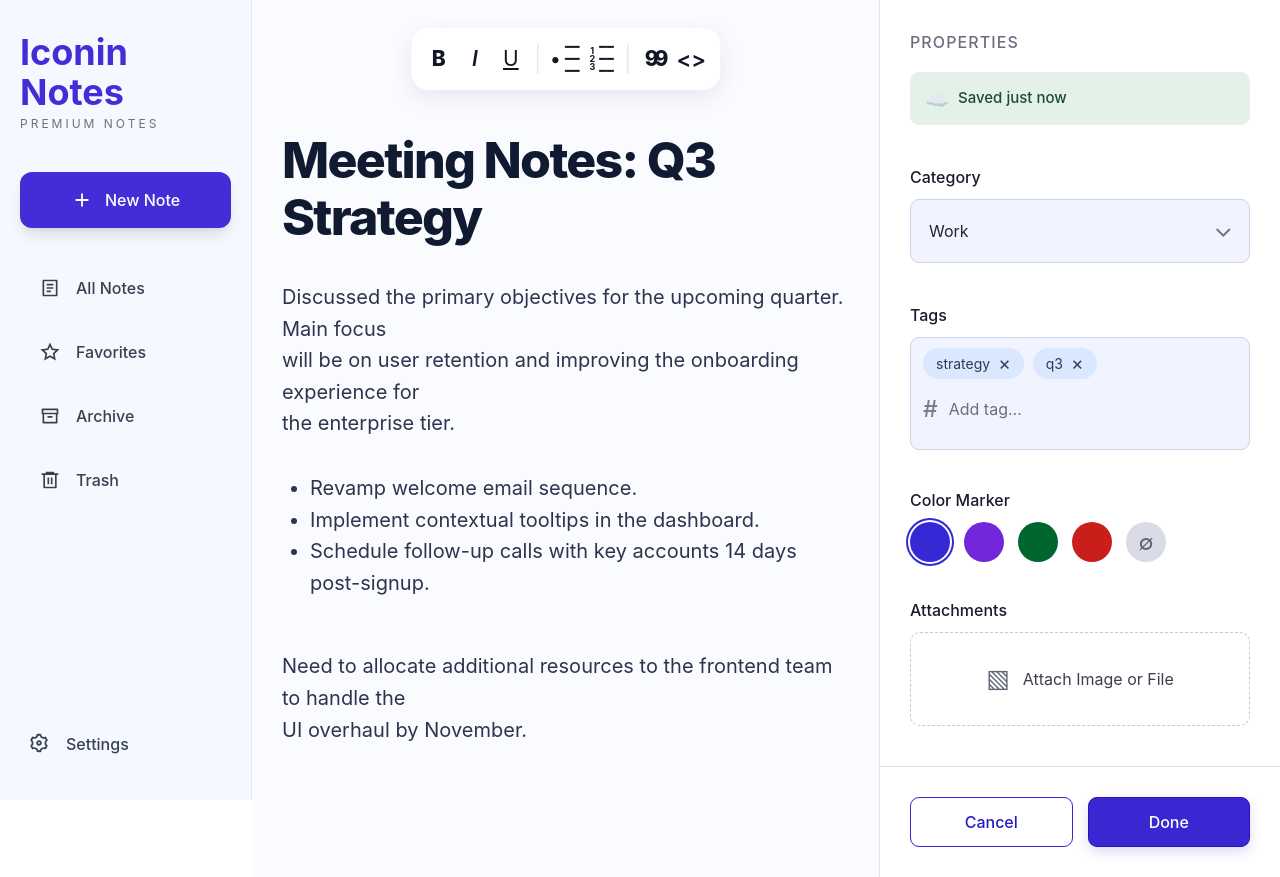
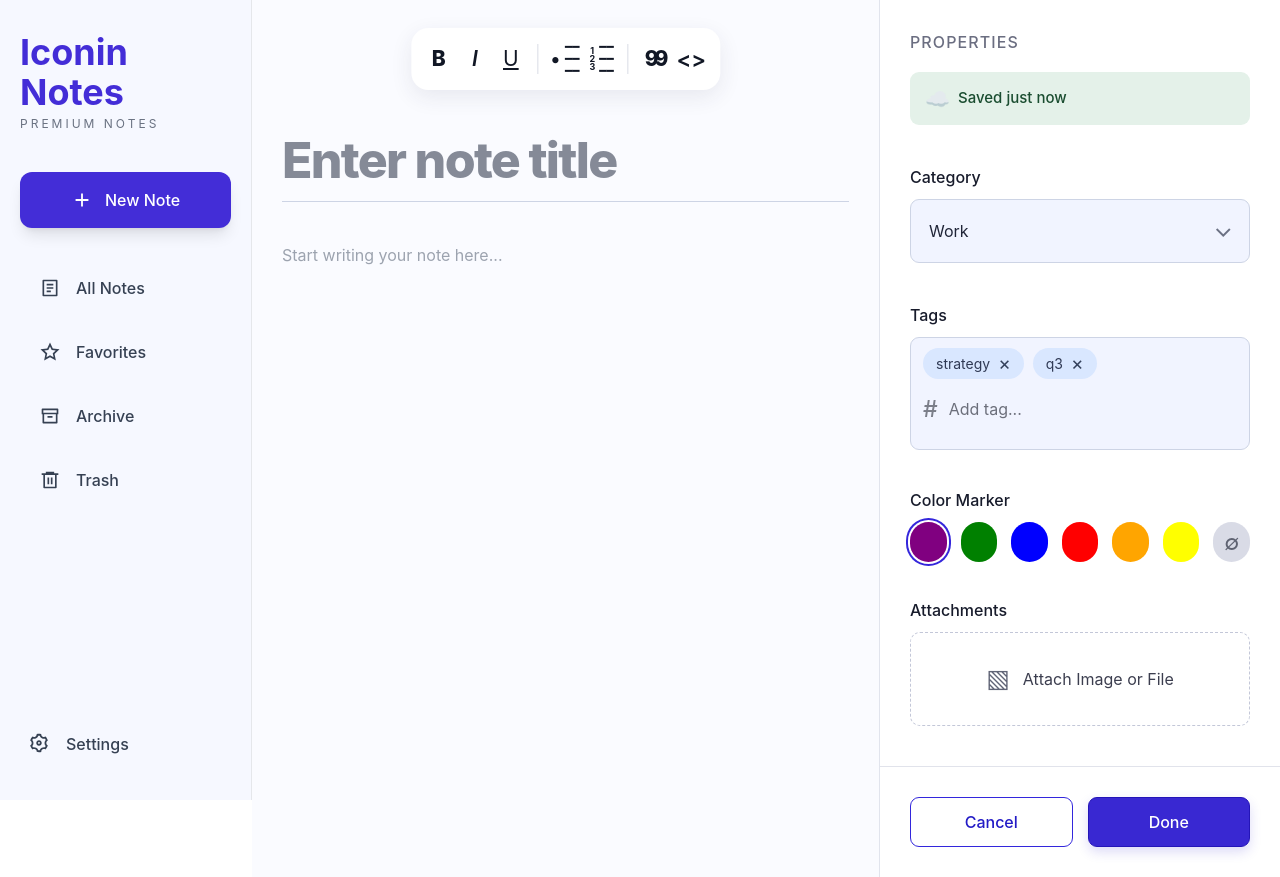
Before and after one commit to SharadCodes15/javascript_Projects, a React (Vite) app in the folder Notes_app/Iconic_Notes/: page /create in a window 1280 px wide. Built offline with nearby package versions, Linux system fonts and the light colour scheme.

Commit message:
[Iconic_Notes -> Frontend] Create Notes Backend Integration

```diff
--- a/Notes_app/Iconic_Notes/src/components/Editor.jsx
+++ b/Notes_app/Iconic_Notes/src/components/Editor.jsx
@@ -1,54 +1,44 @@
-import React from "react";
+import React, { useEffect, useRef, useState } from "react";
 
-export default function Editor() {
+export default function Editor({ title, setTitle, text, setText }) {
+  const editorRef = useRef(null);
+  const [hasFocus, setHasFocus] = useState(false);
+
   const format = (command, value = null) => {
     document.execCommand(command, false, value);
   };
 
+  useEffect(() => {
+    if (editorRef.current && editorRef.current.innerText !== text) {
+      editorRef.current.innerText = text;
+    }
+  }, [text]);
+
   return (
     <main className="relative min-h-screen flex-1 overflow-hidden border-r border-[#e1e4ed] bg-[#fafbff]">
-
-      {/* Floating toolbar */}
-      <div
-        className="
-          absolute left-1/2 top-7 z-10
-          flex h-[62px] min-w-[295px] -translate-x-1/2
-          items-center justify-center gap-2
-          rounded-[17px] bg-white px-3.5
-          shadow-[0_7px_22px_rgba(40,45,80,0.09)]
-        "
-      >
+      <div className="absolute left-1/2 top-7 z-10 flex h-[62px] min-w-[295px] -translate-x-1/2 items-center justify-center gap-2 rounded-[17px] bg-white px-3.5 shadow-[0_7px_22px_rgba(40,45,80,0.09)]">
         <button
           onClick={() => format("bold")}
-          className="flex h-9 min-w-7 items-center justify-center rounded px-1.5
-                     text-[21px] font-extrabold text-[#111725] hover:bg-gray-100"
+          className="flex h-9 min-w-7 items-center justify-center rounded px-1.5 text-[21px] font-extrabold text-[#111725] hover:bg-gray-100"
         >
           B
         </button>
-
         <button
           onClick={() => format("italic")}
-          className="flex h-9 min-w-7 items-center justify-center rounded px-1.5
-                     text-[21px] font-semibold italic text-[#111725] hover:bg-gray-100"
+          className="flex h-9 min-w-7 items-center justify-center rounded px-1.5 text-[21px] font-semibold italic text-[#111725] hover:bg-gray-100"
         >
           I
         </button>
-
         <button
           onClick={() => format("underline")}
-          className="flex h-9 min-w-7 items-center justify-center rounded px-1.5
-                     text-[21px] text-[#111725] underline hover:bg-gray-100"
+          className="flex h-9 min-w-7 items-center justify-center rounded px-1.5 text-[21px] text-[#111725] underline hover:bg-gray-100"
         >
           U
         </button>
-
         <span className="mx-1 h-[30px] w-px bg-[#d9dce5]" />
-
-        {/* Bullet list */}
         <button
           onClick={() => format("insertUnorderedList")}
-          className="flex h-9 min-w-7 items-center justify-center rounded
-                     text-[#111725] hover:bg-gray-100"
+          className="flex h-9 min-w-7 items-center justify-center rounded text-[#111725] hover:bg-gray-100"
         >
           <span className="mr-1 text-xl">•</span>
           <span className="text-xs leading-3">
@@ -57,12 +47,9 @@ export default function Editor() {
             <span className="block">━━</span>
           </span>
         </button>
-
-        {/* Numbered list */}
         <button
           onClick={() => format("insertOrderedList")}
-          className="flex h-9 min-w-7 items-center justify-center rounded
-                     text-[#111725] hover:bg-gray-100"
+          className="flex h-9 min-w-7 items-center justify-center rounded text-[#111725] hover:bg-gray-100"
         >
           <span className="text-[9px] font-bold leading-[8px]">
             1<br />
@@ -75,83 +62,48 @@ export default function Editor() {
             <span className="block">━━</span>
           </span>
         </button>
-
         <span className="mx-1 h-[30px] w-px bg-[#d9dce5]" />
-
-        {/* Quote */}
         <button
           onClick={() => format("formatBlock", "blockquote")}
-          className="flex h-9 min-w-7 items-center justify-center rounded
-                     text-[21px] font-extrabold tracking-[-4px]
-                     text-[#111725] hover:bg-gray-100"
+          className="flex h-9 min-w-7 items-center justify-center rounded text-[21px] font-extrabold tracking-[-4px] text-[#111725] hover:bg-gray-100"
         >
           99
         </button>
-
-        {/* Code */}
         <button
           onClick={() => format("formatBlock", "pre")}
-          className="flex h-9 min-w-7 items-center justify-center rounded
-                     text-[22px] font-semibold text-[#111725]
-                     hover:bg-gray-100"
+          className="flex h-9 min-w-7 items-center justify-center rounded text-[22px] font-semibold text-[#111725] hover:bg-gray-100"
         >
           {"<>"}
         </button>
       </div>
 
-      {/* Editor document */}
       <div className="mx-auto w-full max-w-[850px] px-[30px] pb-20 pt-[132px]">
+        <input
+          value={title}
+          onChange={(e) => setTitle(e.target.value)}
+          placeholder="Enter note title"
+          className="mb-[37px] w-full border-b border-[#cdd4e5] bg-transparent pb-3 text-[50px] font-extrabold leading-[1.13] tracking-[-1.7px] text-[#101a30] outline-none"
+        />
 
-        <h1
-          className="
-            mb-[37px]
-            text-[50px]
-            font-extrabold
-            leading-[1.13]
-            tracking-[-1.7px]
-            text-[#101a30]
-          "
-        >
-          Meeting Notes: Q3 Strategy
-        </h1>
-
-        <div
-          contentEditable
-          suppressContentEditableWarning
-          className="
-            text-[20px]
-            leading-[1.58]
-            tracking-[0.02px]
-            text-[#30334e]
-            outline-none
-          "
-        >
-          <p className="mb-[33px]">
-            Discussed the primary objectives for the upcoming quarter. Main
-            focus
-            <br />
-            will be on user retention and improving the onboarding experience
-            for
-            <br />
-            the enterprise tier.
-          </p>
-
-          <ul className="mb-[52px] list-disc pl-7">
-            <li>Revamp welcome email sequence.</li>
-
-            <li>Implement contextual tooltips in the dashboard.</li>
-
-            <li>
-              Schedule follow-up calls with key accounts 14 days post-signup.
-            </li>
-          </ul>
-
-          <p className="mb-[33px]">
-            Need to allocate additional resources to the frontend team to
-            handle the
-            <br />
-            UI overhaul by November.
-          </p>
+        <div className="relative">
+          <div
+            ref={editorRef}
+            contentEditable
+            suppressContentEditableWarning
+            onInput={() => {
+              if (editorRef.current) {
+                setText(editorRef.current.innerText);
+              }
+            }}
+            onFocus={() => setHasFocus(true)}
+            onBlur={() => setHasFocus(false)}
+            className="min-h-[300px] text-[20px] leading-[1.58] tracking-[0.02px] text-[#30334e] outline-none"
+          />
+          {!text && !hasFocus && (
+            <div className="pointer-events-none absolute left-0 top-0 mt-1 text-[#9ca3af]">
+              Start writing your note here...
+            </div>
+          )}
         </div>
       </div>
     </main>
--- a/Notes_app/Iconic_Notes/src/components/Property.jsx
+++ b/Notes_app/Iconic_Notes/src/components/Property.jsx
@@ -1,275 +1,112 @@
 import React, { useRef, useState } from "react";
 
-const colors = [
-  "#3529d5",
-  "#7227db",
-  "#00652f",
-  "#c91e19",
-];
+const colors = ["purple", "green", "blue", "red", "orange", "yellow"];
 
-export default function PropertiesPanel() {
-  const [category, setCategory] = useState("Work");
-
-  const [tags, setTags] = useState([
-    "strategy",
-    "q3",
-  ]);
-
+export default function PropertiesPanel({
+  category,
+  setCategory,
+  tags,
+  setTags,
+  selectedColor,
+  setSelectedColor,
+  image,
+  setImage,
+  pinned,
+  setPinned,
+  saved,
+  setSaved,
+  onSave,
+}) {
   const [tagInput, setTagInput] = useState("");
-
-  const [selectedColor, setSelectedColor] = useState(0);
-
-  const [saved, setSaved] = useState(true);
-
   const fileInputRef = useRef(null);
 
-  const markChanged = () => {
-    setSaved(false);
-  };
+  const markChanged = () => setSaved(false);
 
   const addTag = (e) => {
     if (e.key !== "Enter") return;
-
     const value = tagInput.trim().replace(/^#/, "");
-
     if (!value) return;
-
     if (!tags.includes(value)) {
       setTags((prev) => [...prev, value]);
     }
-
     setTagInput("");
-    setSaved(false);
+    markChanged();
   };
 
   const removeTag = (tag) => {
-    setTags((prev) =>
-      prev.filter((item) => item !== tag)
-    );
-
-    setSaved(false);
+    setTags((prev) => prev.filter((item) => item !== tag));
+    markChanged();
   };
 
-  const save = () => {
-    setSaved(true);
+  const handleFileChange = (e) => {
+    const file = e.target.files?.[0];
+    if (!file) return;
+    setImage(file.name);
+    markChanged();
   };
 
   return (
     <aside className="flex min-h-screen w-[400px] flex-col bg-white">
+      <div className="px-[30px] pb-10 pt-[30px]">
+        <h2 className="mb-[18px] text-[16px] font-medium tracking-[1.1px] text-[#6b6e81]">PROPERTIES</h2>
 
-      {/* Content */}
-      <div className="px-[30px] pb-10 pt-[30px]">
-
-        {/* Title */}
-        <h2
-          className="
-            mb-[18px]
-            text-[16px]
-            font-medium
-            tracking-[1.1px]
-            text-[#6b6e81]
-          "
+        <div
+          className={`mb-10 flex h-[53px] items-center gap-2 rounded-[9px] px-[15px] text-[15px] font-medium ${
+            saved ? "bg-[#e4f1e9] text-[#1a4d30]" : "bg-[#fff2dc] text-[#7d4a00]"
+          }`}
         >
-          PROPERTIES
-        </h2>
-
-        {/* Saved */}
-        <div
-          className={`
-            mb-10 flex h-[53px] items-center gap-2
-            rounded-[9px] px-[15px]
-            text-[15px] font-medium
-            ${
-              saved
-                ? "bg-[#e4f1e9] text-[#1a4d30]"
-                : "bg-[#fff2dc] text-[#7d4a00]"
-            }
-          `}
-        >
-          <span className="text-[20px]">
-            ☁
-          </span>
-
-          {saved
-            ? "Saved just now"
-            : "Unsaved changes"}
+          <span className="text-[20px]">☁</span>
+          {saved ? "Saved just now" : "Unsaved changes"}
         </div>
 
-        {/* Category */}
         <div className="mb-10">
-
-          <label
-            className="
-              mb-[10px]
-              block
-              text-[16px]
-              font-medium
-              text-[#171b2b]
-            "
-          >
-            Category
-          </label>
-
+          <label className="mb-[10px] block text-[16px] font-medium text-[#171b2b]">Category</label>
           <div className="relative">
-
             <select
               value={category}
               onChange={(e) => {
                 setCategory(e.target.value);
                 markChanged();
               }}
-              className="
-                h-16
-                w-full
-                appearance-none
-                rounded-[9px]
-                border
-                border-[#cdd4e5]
-                bg-[#f1f4ff]
-                px-[18px]
-                text-[16px]
-                text-[#202538]
-                outline-none
-              "
+              className="h-16 w-full appearance-none rounded-[9px] border border-[#cdd4e5] bg-[#f1f4ff] px-[18px] text-[16px] text-[#202538] outline-none"
             >
               <option>Work</option>
               <option>Personal</option>
               <option>Ideas</option>
               <option>Study</option>
             </select>
-
-            <span
-              className="
-                pointer-events-none
-                absolute right-[17px] top-[15px]
-                text-[25px]
-                leading-7
-                text-[#6b7184]
-              "
-            >
-              ⌄
-            </span>
-
+            <span className="pointer-events-none absolute right-[17px] top-[15px] text-[25px] leading-7 text-[#6b7184]">⌄</span>
           </div>
         </div>
 
-        {/* Tags */}
         <div className="mb-[38px]">
-
-          <label
-            className="
-              mb-[10px]
-              block
-              text-[16px]
-              font-medium
-              text-[#171b2b]
-            "
-          >
-            Tags
-          </label>
-
-          <div
-            className="
-              min-h-[113px]
-              rounded-[9px]
-              border
-              border-[#cdd4e5]
-              bg-[#f1f4ff]
-              px-3
-              py-[10px]
-            "
-          >
-
-            {/* Existing tags */}
+          <label className="mb-[10px] block text-[16px] font-medium text-[#171b2b]">Tags</label>
+          <div className="min-h-[113px] rounded-[9px] border border-[#cdd4e5] bg-[#f1f4ff] px-3 py-[10px]">
             <div className="flex flex-wrap gap-[9px]">
-
               {tags.map((tag) => (
-                <span
-                  key={tag}
-                  className="
-                    flex items-center gap-2
-                    rounded-[18px]
-                    bg-[#d9e7ff]
-                    px-[13px] py-[5px]
-                    text-[14px]
-                    text-[#303a55]
-                  "
-                >
+                <span key={tag} className="flex items-center gap-2 rounded-[18px] bg-[#d9e7ff] px-[13px] py-[5px] text-[14px] text-[#303a55]">
                   {tag}
-
-                  <button
-                    onClick={() => removeTag(tag)}
-                    className="
-                      border-0
-                      bg-transparent
-                      p-0
-                      text-[19px]
-                      leading-[15px]
-                      text-[#34415c]
-                    "
-                  >
-                    ×
-                  </button>
+                  <button onClick={() => removeTag(tag)} className="border-0 bg-transparent p-0 text-[19px] leading-[15px] text-[#34415c]">×</button>
                 </span>
               ))}
-
             </div>
-
-            {/* Tag input */}
             <div className="mt-[13px] flex items-center">
-
-              <span
-                className="
-                  mr-[11px]
-                  text-[23px]
-                  font-medium
-                  text-[#7b7e89]
-                "
-              >
-                #
-              </span>
-
+              <span className="mr-[11px] text-[23px] font-medium text-[#7b7e89]">#</span>
               <input
                 type="text"
                 value={tagInput}
                 placeholder="Add tag..."
-                onChange={(e) =>
-                  setTagInput(e.target.value)
-                }
+                onChange={(e) => setTagInput(e.target.value)}
                 onKeyDown={addTag}
-                className="
-                  w-full
-                  border-none
-                  bg-transparent
-                  text-[16px]
-                  text-[#222]
-                  outline-none
-                  placeholder:text-[#6c6f7b]
-                "
+                className="w-full border-none bg-transparent text-[16px] text-[#222] outline-none placeholder:text-[#6c6f7b]"
               />
-
             </div>
-
           </div>
         </div>
 
-        {/* Color marker */}
         <div className="mb-[36px]">
-
-          <label
-            className="
-              mb-[10px]
-              block
-              text-[16px]
-              font-medium
-              text-[#171b2b]
-            "
-          >
-            Color Marker
-          </label>
-
+          <label className="mb-[10px] block text-[16px] font-medium text-[#171b2b]">Color Marker</label>
           <div className="flex items-center gap-[14px]">
-
             {colors.map((color, index) => (
               <button
                 key={color}
@@ -277,157 +114,40 @@ export default function PropertiesPanel() {
                   setSelectedColor(index);
                   markChanged();
                 }}
-                className={`
-                  relative
-                  h-10
-                  w-10
-                  rounded-full
-                  border-0
-                  ${
-                    selectedColor === index
-                      ? "ring-2 ring-[#3426db] ring-offset-2"
-                      : ""
-                  }
-                `}
-                style={{
-                  backgroundColor: color,
-                }}
+                className={`relative h-10 w-10 rounded-full border-0 ${selectedColor === index ? "ring-2 ring-[#3426db] ring-offset-2" : ""}`}
+                style={{ backgroundColor: color }}
               />
             ))}
-
-            {/* No color */}
             <button
               onClick={() => {
                 setSelectedColor(-1);
                 markChanged();
               }}
-              className={`
-                relative
-                flex h-10 w-10
-                items-center justify-center
-                rounded-full
-                border-0
-                bg-[#d9dbe6]
-                text-[22px]
-                text-[#5f6372]
-                ${
-                  selectedColor === -1
-                    ? "ring-2 ring-[#727687] ring-offset-2"
-                    : ""
-                }
-              `}
+              className={`relative flex h-10 w-10 items-center justify-center rounded-full border-0 bg-[#d9dbe6] text-[22px] text-[#5f6372] ${
+                selectedColor === -1 ? "ring-2 ring-[#727687] ring-offset-2" : ""
+              }`}
             >
               ∅
             </button>
-
           </div>
         </div>
 
-        {/* Attachments */}
         <div>
-
-          <label
-            className="
-              mb-[10px]
-              block
-              text-[16px]
-              font-medium
-              text-[#171b2b]
-            "
+          <label className="mb-[10px] block text-[16px] font-medium text-[#171b2b]">Attachments</label>
+          <button
+            onClick={() => fileInputRef.current?.click()}
+            className="flex h-[94px] w-full items-center justify-center gap-[13px] rounded-[10px] border border-dashed border-[#c3c7d8] bg-white text-[16px] text-[#3c3e4f] transition hover:bg-[#f8f9ff]"
           >
-            Attachments
-          </label>
-
-          <button
-            onClick={() =>
-              fileInputRef.current?.click()
-            }
-            className="
-              flex
-              h-[94px]
-              w-full
-              items-center
-              justify-center
-              gap-[13px]
-              rounded-[10px]
-              border
-              border-dashed
-              border-[#c3c7d8]
-              bg-white
-              text-[16px]
-              text-[#3c3e4f]
-              transition
-              hover:bg-[#f8f9ff]
-            "
-          >
-            <span className="text-[25px] text-[#606476]">
-              ▧
-            </span>
-
-            <span>
-              Attach Image or File
-            </span>
+            <span className="text-[25px] text-[#606476]">▧</span>
+            <span>{image || "Attach Image or File"}</span>
           </button>
-
-          <input
-            ref={fileInputRef}
-            type="file"
-            className="hidden"
-            onChange={markChanged}
-          />
-
+          <input ref={fileInputRef} type="file" className="hidden" onChange={handleFileChange} />
         </div>
-
       </div>
 
-      {/* Bottom buttons */}
-      <div
-        className="
-          mt-auto
-          grid
-          grid-cols-2
-          gap-[15px]
-          border-t
-          border-[#e1e3eb]
-          p-[30px]
-        "
-      >
-
-        <button
-          onClick={() => window.location.reload()}
-          className="
-            h-[50px]
-            rounded-[9px]
-            border
-            border-[#3327dc]
-            bg-white
-            text-[16px]
-            font-medium
-            text-[#231bc6]
-            hover:bg-[#f8f7ff]
-          "
-        >
-          Cancel
-        </button>
-
-        <button
-          onClick={save}
-          className="
-            h-[50px]
-            rounded-[9px]
-            border
-            border-[#2415b8]
-            bg-[#3928d2]
-            text-[16px]
-            font-medium
-            text-white
-            shadow-[0_5px_12px_rgba(52,40,210,0.17)]
-            hover:bg-[#3022c2]
-          "
-        >
-          Done
-        </button>
-
+      <div className="mt-auto grid grid-cols-2 gap-[15px] border-t border-[#e1e3eb] p-[30px]">
+        <button onClick={() => window.location.reload()} className="h-[50px] rounded-[9px] border border-[#3327dc] bg-white text-[16px] font-medium text-[#231bc6] hover:bg-[#f8f7ff]">Cancel</button>
+        <button onClick={onSave} className="h-[50px] rounded-[9px] border border-[#2415b8] bg-[#3928d2] text-[16px] font-medium text-white shadow-[0_5px_12px_rgba(52,40,210,0.17)] hover:bg-[#3022c2]">Done</button>
       </div>
     </aside>
   );
--- a/Notes_app/Iconic_Notes/src/pages/CreateNotes.jsx
+++ b/Notes_app/Iconic_Notes/src/pages/CreateNotes.jsx
@@ -1,17 +1,73 @@
-
+import { useState } from "react";
+import axios from "axios";
 import Editor from "../components/Editor";
 import PropertiesPanel from "../components/Property";
 import Sidebar from "../components/Sidebar";
 
 export default function CreateNotes() {
+  const [title, setTitle] = useState("");
+  const [text, setText] = useState("");
+  const [category, setCategory] = useState("Work");
+  const [tags, setTags] = useState(["strategy", "q3"]);
+  const [selectedColor, setSelectedColor] = useState(0);
+  const [image, setImage] = useState("");
+  const [pinned, setPinned] = useState(false);
+  const [date, setDate] = useState("Today");
+  const [saved, setSaved] = useState(true);
+
+  const handleSave = async () => {
+    try {
+      const payload = {
+        category,
+        date,
+        title: title || "No Title",
+        text,
+        tag: tags.join(", "),
+        image,
+        pinned,
+        color: selectedColor >= 0 ? ["purple", "green", "blue", "red", "orange", "yellow", "teal", "pink", "gray", "indigo"][selectedColor] : "purple",
+      };
+
+      const response = await axios.post(
+        "http://localhost:3000/api/notes/Create-Note",
+        payload
+      );
+
+      console.log("Note created", response.data);
+      setSaved(true);
+      alert("Note created successfully");
+    } catch (error) {
+      console.error("Create note failed", error);
+      alert("Failed to create note. Check the console.");
+    }
+  };
+
   return (
-   <div className="flex min-h-screen">
-    <Sidebar />
-
-    <div className="flex min-w-0 flex-1">
-      <Editor />
-      <PropertiesPanel />
+    <div className="flex min-h-screen">
+      <Sidebar />
+      <div className="flex min-w-0 flex-1">
+        <Editor
+          title={title}
+          setTitle={setTitle}
+          text={text}
+          setText={setText}
+        />
+        <PropertiesPanel
+          category={category}
+          setCategory={setCategory}
+          tags={tags}
+          setTags={setTags}
+          selectedColor={selectedColor}
+          setSelectedColor={setSelectedColor}
+          image={image}
+          setImage={setImage}
+          pinned={pinned}
+          setPinned={setPinned}
+          saved={saved}
+          setSaved={setSaved}
+          onSave={handleSave}
+        />
+      </div>
     </div>
-  </div>
   );
 }
```
